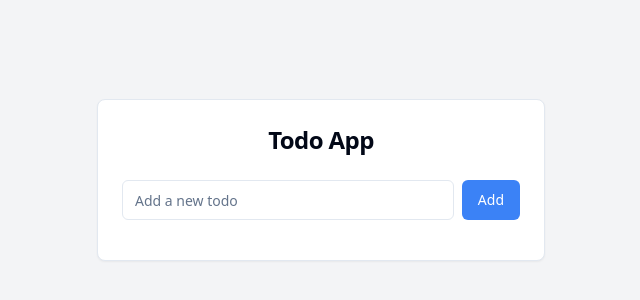
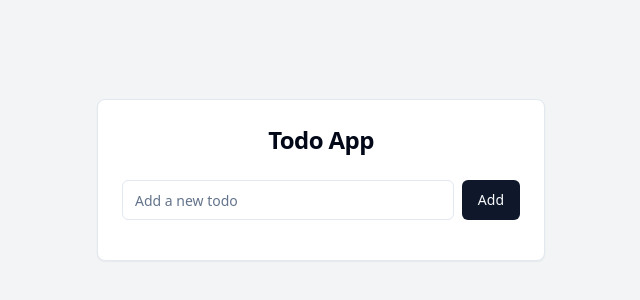
Before and after one commit to GPT-Engineer-App-Dev/todo-quester, a React (Vite) app: page / in a window 1280 px wide. Shown: the part 220-520 px from the top of the page, without its empty margins (319-959 px from the left). Built offline with nearby package versions, Linux system fonts and the light colour scheme.

Commit message:
Reverted to edit a0901418-5744-4837-8125-22c8cc61b1fb: "Add todo app functionality
Implement the basic structure and functionality for a todo app. This includes setting up necessary components, state management, and routing as needed.
[skip gpt_engineer]"

```diff
--- a/src/pages/Index.jsx
+++ b/src/pages/Index.jsx
@@ -43,7 +43,7 @@ const Index = () => {
               onChange={(e) => setNewTodo(e.target.value)}
               onKeyPress={(e) => e.key === "Enter" && addTodo()}
             />
-            <Button onClick={addTodo} className="bg-blue-500 hover:bg-blue-600 text-white">Add</Button>
+            <Button onClick={addTodo}>Add</Button>
           </div>
           <ul className="space-y-2">
             {todos.map((todo) => (
```
